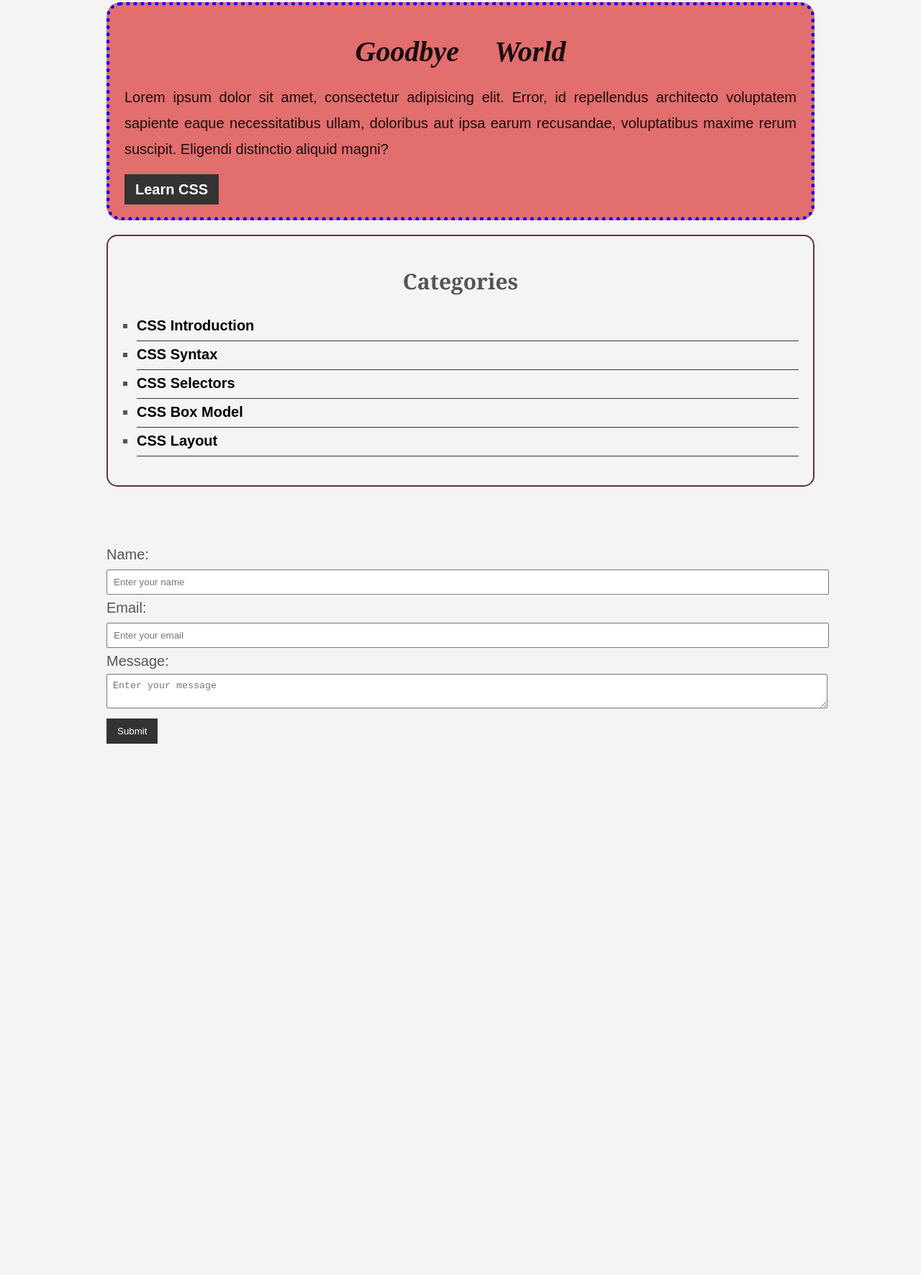
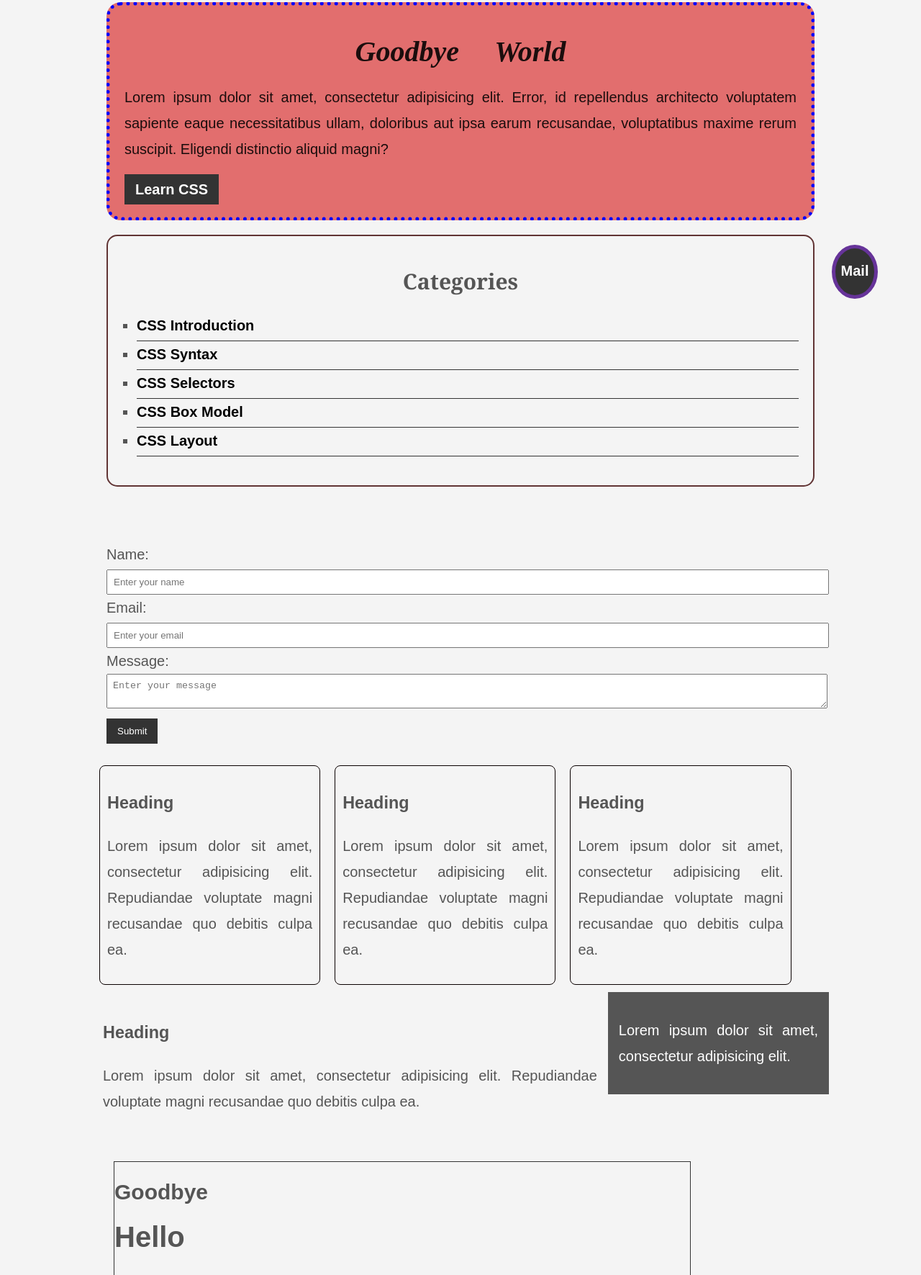
Before and after one commit to SayalSingh/WebDevPractice, a plain HTML site: page indexCSS.html in a window 1280 px wide. Shown: the part 305-2076 px from the top of the page at 72% size. Before the commit the page ends 1858 px from the top, so only its background shows below. Drawn offline with Linux system fonts and the light colour scheme.

Commit message:
New work done last phase of the video

```diff
--- a/css/style.css
+++ b/css/style.css
@@ -15,6 +15,10 @@ body {
 .container {
     width: 80%;
     margin: auto;
+}
+
+.clr {
+    clear: both;
 }
 
 .box-1 {
@@ -130,3 +134,68 @@ a:active {
     background : red;
     color: #fff;
 }
+
+.block {
+    float: left;
+    width: 30%;
+    border: 1px solid #090000;
+    border-radius: 8px;
+    margin: 10px;
+    padding: 10px;
+    box-sizing: border-box;
+}
+
+#main-block {
+    float: left;
+    width: 70%;
+    padding: 15px;
+    box-sizing: border-box;
+}
+
+#side-bar {
+    float: right;
+    width: 30%;
+    background-color: #555555;
+    color: #fff;
+    padding: 15px;
+    box-sizing: border-box;
+}
+
+.p-box {
+    width : 800px;
+    height: 500px;
+    border: 1px solid #333;
+    margin: 30px;
+    position: relative;
+}
+
+.p-box h1 {
+    position: absolute;
+    top: 60px;
+}
+
+
+.email {
+    position: fixed;
+    bottom: 80px;
+    right: 60px;
+}
+
+
+.button2 {
+    background-color: #333;
+    color: #fff;
+    padding: 2px;
+    border :5px solid rebeccapurple;
+    width: 50px;
+    height: 50px;
+    border-radius: 50%;
+    text-align: center;
+    padding-top: 1.0%;
+
+}
+
+.button2:hover {
+    background-color : red;
+    color: #fff;
+}
--- a/indexCSS.html
+++ b/indexCSS.html
@@ -49,10 +49,47 @@
             <input class = "button" type="submit" value="Submit" name="">
         </form>
 
+        <div class = "block">
+            <h3>Heading</h3>
+            <p> Lorem ipsum dolor sit amet, consectetur adipisicing elit. Repudiandae voluptate magni recusandae quo debitis culpa ea.</p>
+        </div>
+
+        <div class = "block">
+            <h3>Heading</h3>
+            <p> Lorem ipsum dolor sit amet, consectetur adipisicing elit. Repudiandae voluptate magni recusandae quo debitis culpa ea.</p>
+        </div>
+
+        <div class = "block">
+            <h3>Heading</h3>
+            <p> Lorem ipsum dolor sit amet, consectetur adipisicing elit. Repudiandae voluptate magni recusandae quo debitis culpa ea.</p>
+        </div>
+
+        <div class = "clr"></div>
+
+        <div id = "main-block">
+            <h3>Heading</h3>
+            <p> Lorem ipsum dolor sit amet, consectetur adipisicing elit. Repudiandae voluptate magni recusandae quo debitis culpa ea.</p>
+
+        </div>
+
+        <div id = "side-bar">
+            <p> Lorem ipsum dolor sit amet, consectetur adipisicing elit. </p>
+
+        </div>
+
+        <div class = "clr"></div>
+
+        <div class = "p-box">
+            <h1>Hello</h1>
+            <h2>Goodbye</h2>
+        </div>
+
 
     </div> <!-- Work above this tag -->
     <!-- Container Ends -->
 
     <div style="margin-top: 500px;"></div>
+
+    <a class = "email button2" href="mailto:sayalgmr@gmal.com" target="_blank">Mail</a>
 </body>
 </html>
```
Also changed, not shown: css/websitestyle.css (added, +7 -0 lines), website.html (added, +11 -0 lines), 1 other file.
